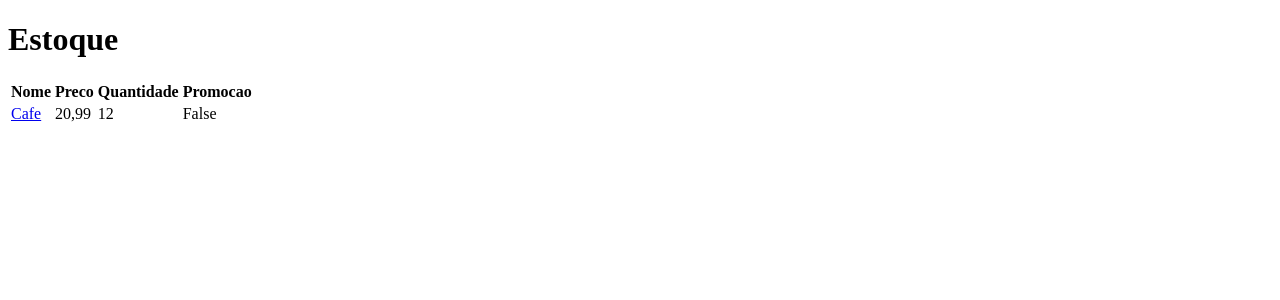
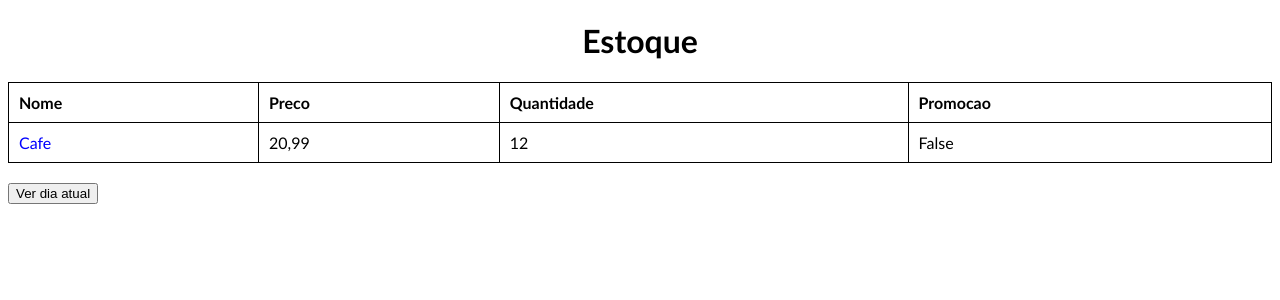
Before and after one commit to arthurresendes/Django_framework, a Django app: page /estoque/1 in a window 1280 px wide. Shown: the top 300 px of the page. Run offline with Django 5.2, Linux system fonts and the light colour scheme; data comes from the database, SQL or seed files in the repository.

Commit message:
Static files, JS, CSS an Images

```diff
--- /dev/null
+++ b/Projetos/estoque_varejo/core/static/css/style.css
@@ -0,0 +1,45 @@
+body{
+    font-family: 'Trebuchet MS', 'Lucida Sans Unicode', 'Lucida Grande', 'Lucida Sans', Arial, sans-serif;
+}
+
+table {
+  border-collapse: collapse; /* Une as bordas */
+  width: 100%; /* Exemplo de largura */
+}
+
+table, th, td {
+  border: 1px solid black; /* Define borda sólida preta de 1px */
+}
+
+th, td {
+  padding: 10px; /* Adiciona espaçamento interno */
+  text-align: left;
+}
+
+h1,h2,h3{
+    text-align: center;
+    font-weight: bolder;
+}
+
+a{
+    text-decoration: none;
+    color: blue;
+}
+
+a:hover{
+    transition-duration: .5s;
+    text-decoration: underline;
+    color: purple;
+}
+
+img{
+    padding: 20px;
+    display: block;
+    margin: 0 auto;
+    max-width: 100%;
+    border-radius: 50px;
+}
+
+button{
+    margin-top: 20px;
+}
--- /dev/null
+++ b/Projetos/estoque_varejo/core/static/js/main.js
@@ -0,0 +1,4 @@
+function data_atual(){
+    const agora = new Date();
+    alert(agora)
+}
--- a/Projetos/estoque_varejo/core/templates/estoque.html
+++ b/Projetos/estoque_varejo/core/templates/estoque.html
@@ -1,9 +1,12 @@
+{% load static %}
 <!DOCTYPE html>
 <html lang="pt-br">
 <head>
     <meta charset="UTF-8">
     <meta name="viewport" content="width=device-width, initial-scale=1.0">
+    <link rel="stylesheet" href="{% static 'css/style.css' %}">
     <title>Estoque</title>
+    <script src="{% static 'js/main.js' %}"></script>
 </head>
 <body>
     <h1>Estoque</h1>
@@ -25,5 +28,8 @@
             </tr>
         </tbody>
     </table>
+
+    <button onclick="data_atual()" class="botaoHora">Ver dia atual</button>
+
 </body>
 </html>
```
Also changed, not shown: Projetos/estoque_varejo/core/templates/index.html (+5 -5 lines), Projetos/estoque_varejo/core/static/images/estoque_caixas.jpg (added).
